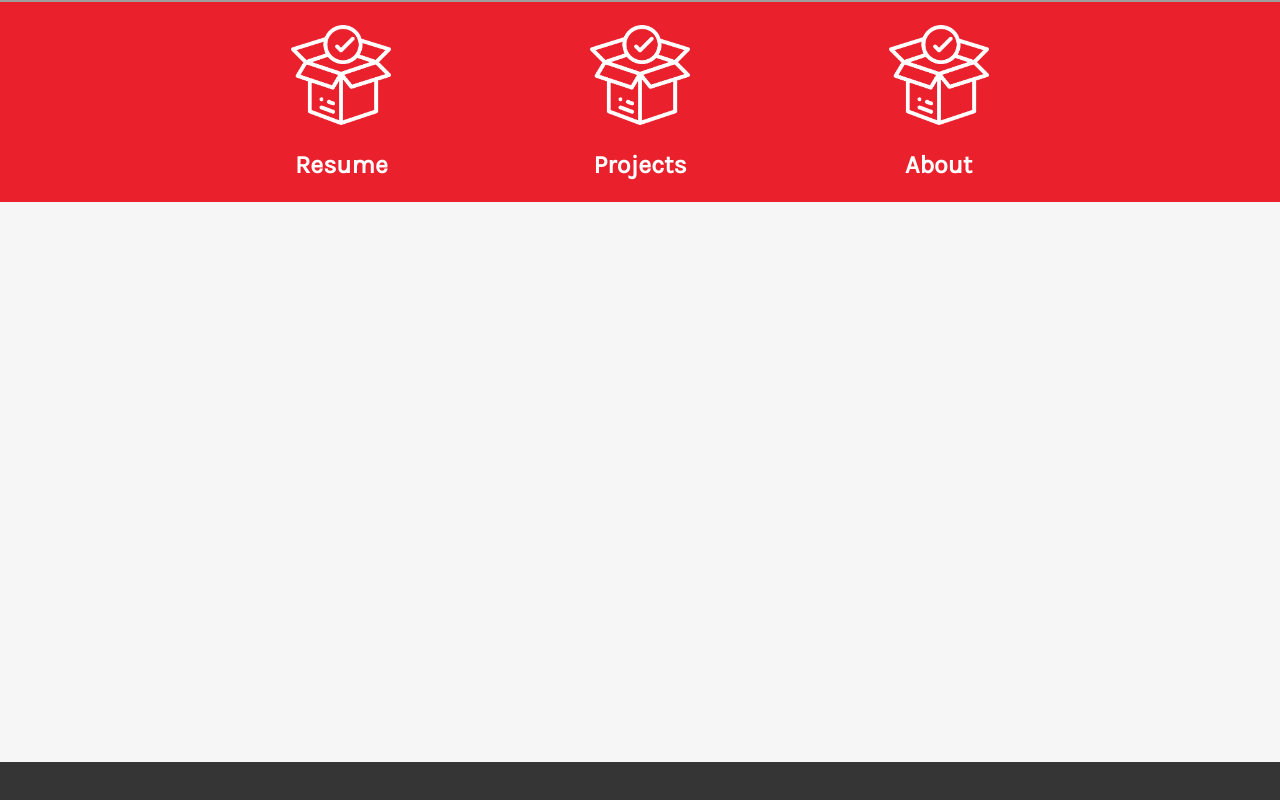
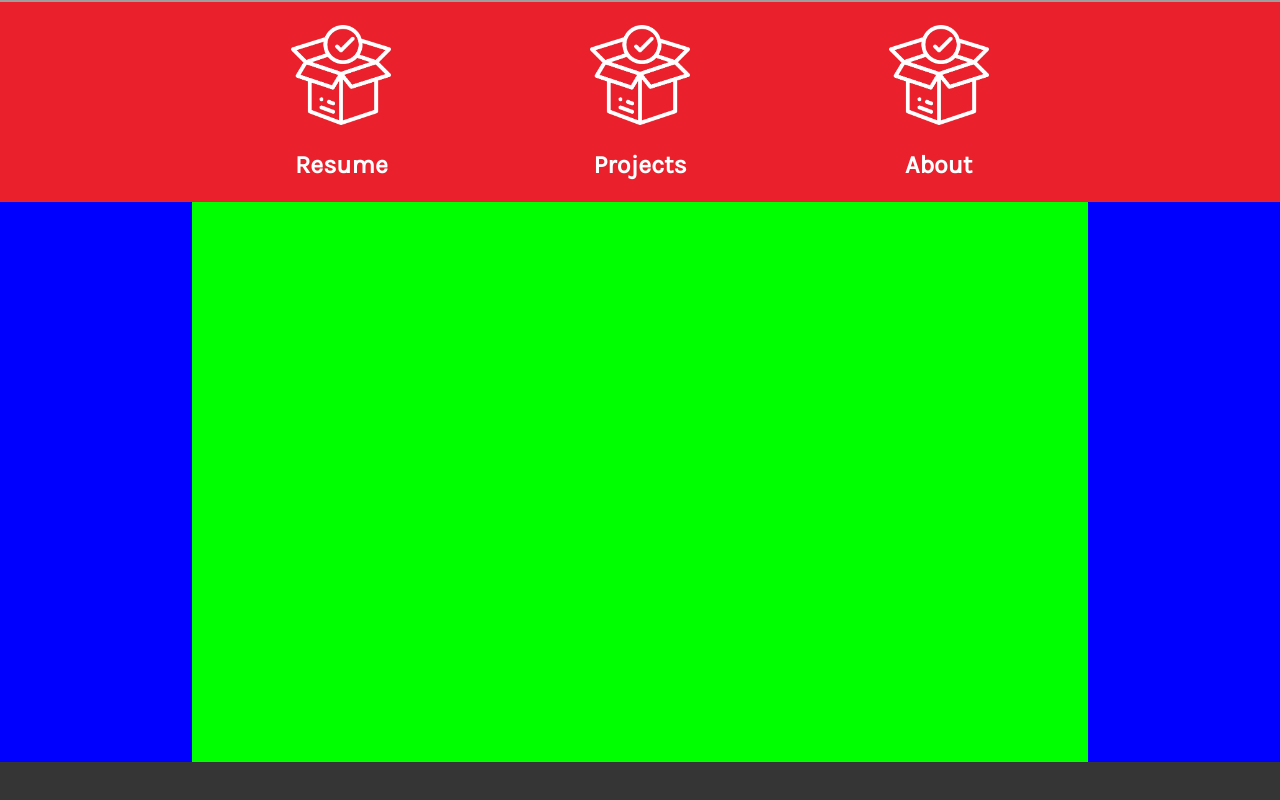
Before and after one commit to shulme33/PersonalWebsite, a React (Create React App) app: page / in a window 1280 px wide. Shown: the part 448-1248 px from the top of the page. Built offline with nearby package versions, Linux system fonts and the light colour scheme; grey boxes are pictures that could not be loaded.

Commit message:
Small changes to the menus and layout templates

```diff
--- a/src/components/Menu.jsx
+++ b/src/components/Menu.jsx
@@ -1,8 +1,9 @@
 import React from "../../node_modules/react";
+import MenuAbout from "./MenuAbout";
 import "../css/menu.css";
 
 const Menu = () => {
-  return <div className="menu"></div>;
+  return <MenuAbout />;
 };
 
 export default Menu;
--- /dev/null
+++ b/src/components/MenuAbout.jsx
@@ -0,0 +1,12 @@
+import React, { Component } from "react";
+import "../css/menu.css";
+
+const MenuAbout = () => {
+  return (
+    <div className="menu">
+      <div className="menu-area"></div>
+    </div>
+  );
+};
+
+export default MenuAbout;
--- a/src/css/menu.css
+++ b/src/css/menu.css
@@ -1,6 +1,13 @@
 .menu {
-  background-color: #f6f6f6;
+  background-color: #00f;
   height: 70vh;
   width: 100vw;
   min-width: 700px;
 }
+
+.menu-area {
+  height: 100%;
+  width: 70vw;
+  margin: 0 auto; /* Horizontally center work area */
+  background-color: #0f0;
+}
```
